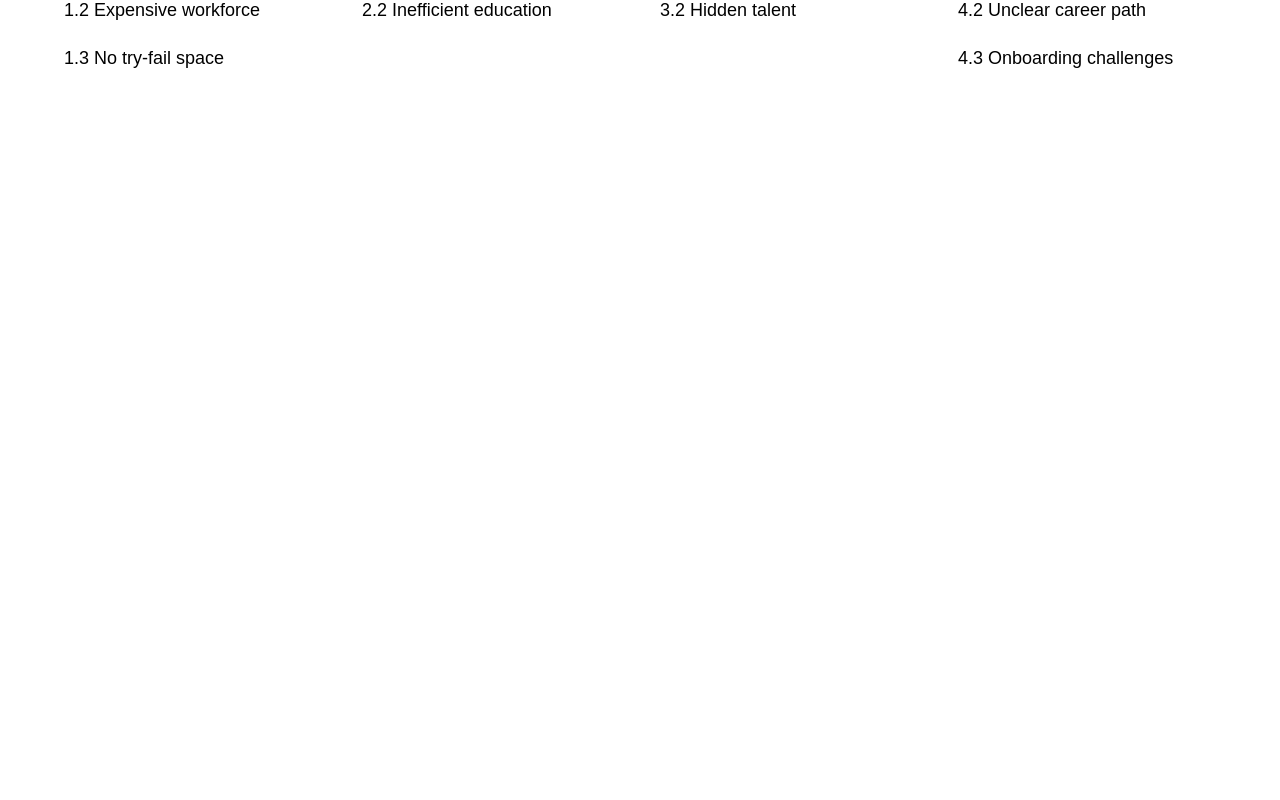
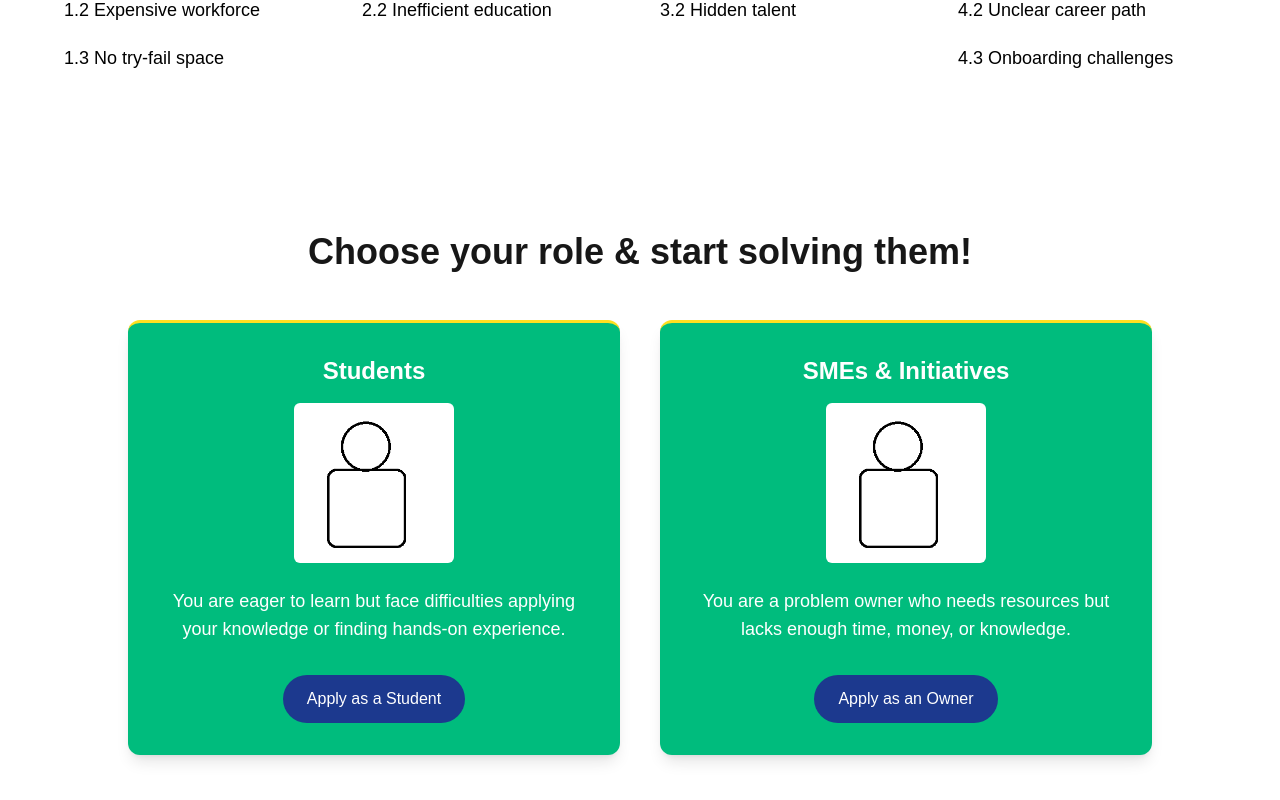
Before and after one commit to blackrainbowtest/mybridge, a Next.js app in the folder frontend/: page / in a window 1280 px wide. Shown: the part 920-1720 px from the top of the page. Before the commit the page ends 1072 px from the top, so only its background shows below. Built offline with nearby package versions, Linux system fonts and the light colour scheme.

Commit message:
feat: add choose role and role card components

```diff
--- a/frontend/app/page.tsx
+++ b/frontend/app/page.tsx
@@ -2,6 +2,7 @@ import Navbar from "@/components/Navbar";
 import HeroSection from "@/components/HeroSection";
 import VideoPromo from "@/components/VideoPromo";
 import ProblemsGrid from "@/components/ProblemsGrid";
+import ChooseRole from "@/components/ChooseRole";
 
 export default function Home() {
   return (
@@ -16,6 +17,7 @@ export default function Home() {
         <VideoPromo />
       </div>
       <ProblemsGrid />
+      <ChooseRole />
     </main>
   );
 }
--- /dev/null
+++ b/frontend/components/ChooseRole.tsx
@@ -0,0 +1,36 @@
+import RoleCard from "@/components/RoleCard";
+
+export default function ChooseRole() {
+  return (
+    <section className="w-full py-20 px-5 bg-white">
+
+      {/* Заголовок */}
+      <h2 className="text-center text-3xl md:text-4xl font-bold mb-12">
+        Choose your role & start solving them!
+      </h2>
+
+      {/* Две карточки */}
+      <div className="grid grid-cols-1 md:grid-cols-2 gap-10 max-w-5xl mx-auto">
+
+        {/* Student Card */}
+        <RoleCard
+          title="Students"
+          image="/student.png"
+          description="You are eager to learn but face difficulties applying your knowledge or finding hands-on experience."
+          buttonText="Apply as a Student"
+          link="/register?role=student"
+        />
+
+        {/* Business Card */}
+        <RoleCard
+          title="SMEs & Initiatives"
+          image="/business.png"
+          description="You are a problem owner who needs resources but lacks enough time, money, or knowledge."
+          buttonText="Apply as an Owner"
+          link="/register?role=owner"
+        />
+
+      </div>
+    </section>
+  );
+}
--- /dev/null
+++ b/frontend/components/RoleCard.tsx
@@ -0,0 +1,51 @@
+interface Props {
+  title: string;
+  image: string;
+  description: string;
+  buttonText: string;
+  link: string;
+}
+
+export default function RoleCard({ title, image, description, buttonText, link }: Props) {
+  return (
+    <div
+      className="
+        bg-emerald-500
+        border-t-[3px] border-yellow-300
+        rounded-xl p-8
+        text-white shadow-lg
+        transition
+        hover:bg-emerald-600
+        flex flex-col items-center
+      "
+    >
+      {/* Заголовок */}
+      <h3 className="text-2xl font-bold mb-4">{title}</h3>
+
+      {/* Картинка */}
+      <img
+        src={image}
+        alt={title}
+        className="w-40 h-40 object-cover rounded-md mb-6"
+      />
+
+      {/* Описание */}
+      <p className="text-center text-lg mb-8">
+        {description}
+      </p>
+
+      {/* Кнопка */}
+      <a
+        href={link}
+        className="
+          bg-blue-900 text-white
+          px-6 py-3 rounded-full
+          hover:bg-blue-800
+          transition text-center
+        "
+      >
+        {buttonText}
+      </a>
+    </div>
+  );
+}
```
Also changed, not shown: frontend/public/business.png (added), frontend/public/student.png (added).
